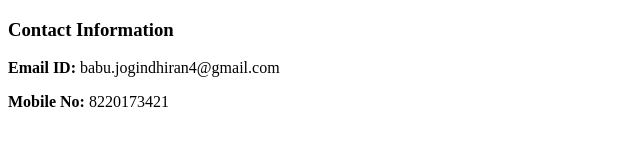
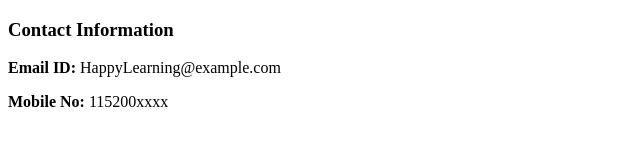
Before and after one commit to Jogindhiran/html-portfolio, a plain HTML site: page contact.html in a window 1280 px wide. Shown: the full height of the page, 0-640 px from the left. Drawn offline with Linux system fonts and the light colour scheme.

Commit message:
Update contact.html

```diff
--- a/contact.html
+++ b/contact.html
@@ -6,7 +6,7 @@
   </head>
   <body>
     <h3>Contact Information</h3>
-    <p><strong>Email ID:</strong> babu.jogindhiran4@gmail.com</p>
-    <p><strong>Mobile No:</strong> 8220173421</p>
+    <p><strong>Email ID:</strong> HappyLearning@example.com</p>
+    <p><strong>Mobile No:</strong> 115200xxxx</p>
   </body>
 </html>
```
